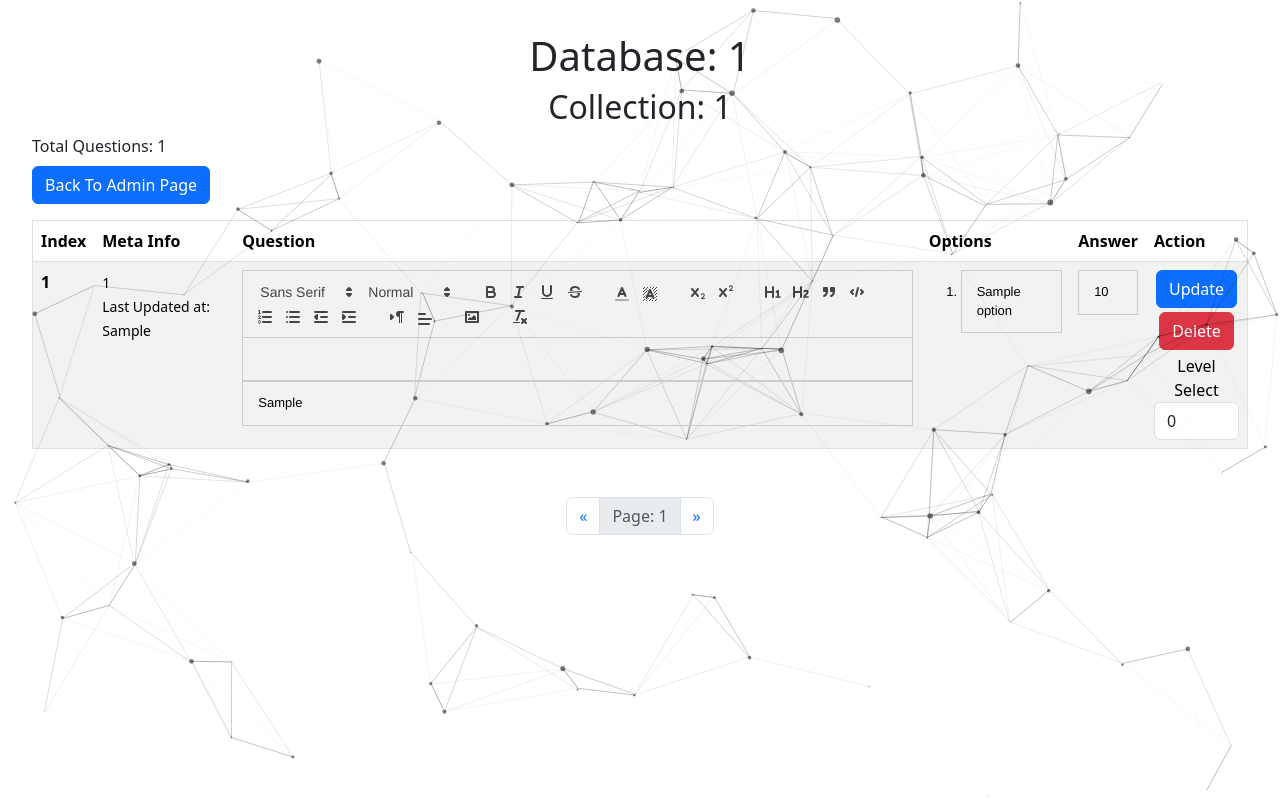
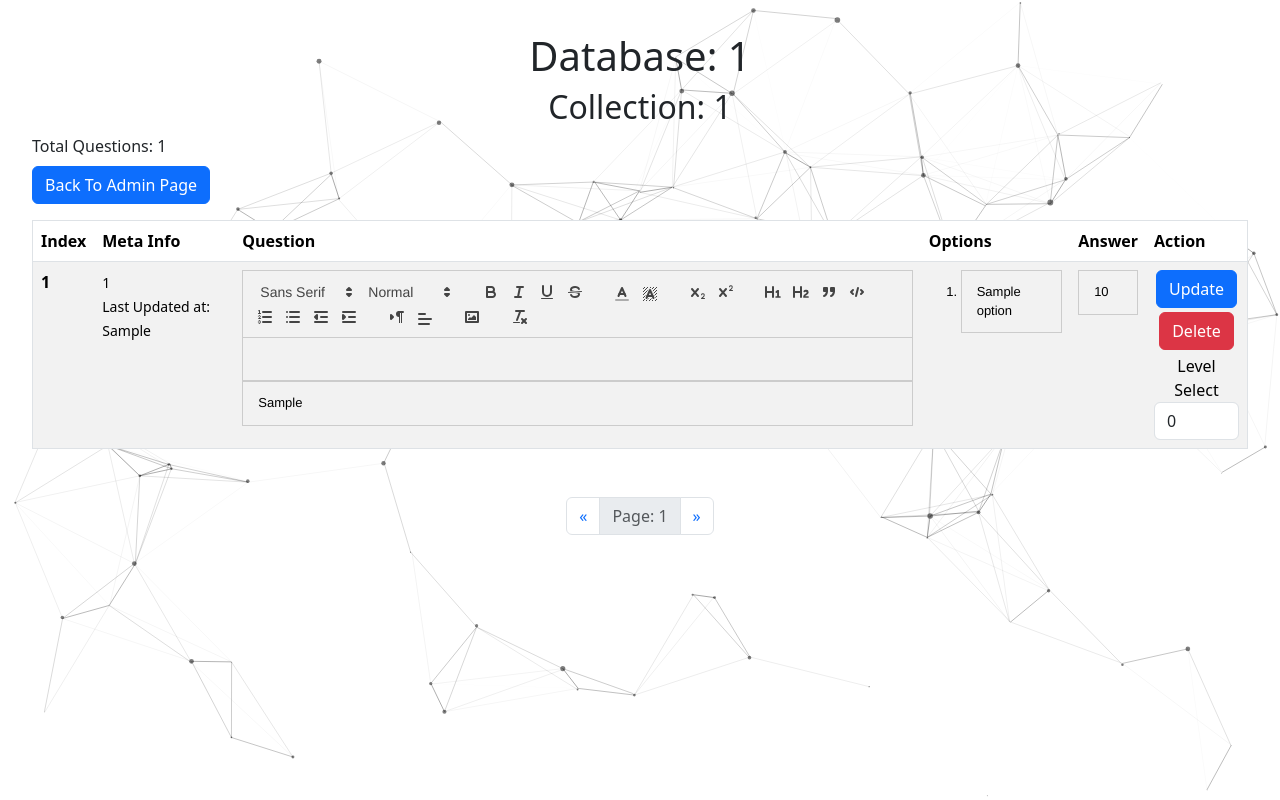
Before and after one commit to rtk-rnjn/website-test, a Flask app: page /admin-page/1/1 in a window 1280 px wide. Run offline with Flask 3, Linux system fonts and the light colour scheme; a user stored in the database is signed in; a database or web service that is not in the repository returns one stand-in record (values such as "Sample title"); parts of the project's set-up code (start-up, migrations or seed data) failed here and were passed over; some libraries are stand-ins or nearby versions.

Commit message:
Update particles-js class in base.html

```diff
--- a/src/templates/admin_page_db_col.html
+++ b/src/templates/admin_page_db_col.html
@@ -29,7 +29,7 @@
     </div>
     <div class="row">
         <div class="col-12">
-                <table class="table table-striped border border-1">
+            <table class="table table-striped border border-1 bg-light opacity-100">
                 <thead>
                     <tr>
                         <th scope="col">Index</th>
@@ -81,13 +81,13 @@
                                 Update
                             </button>
                             <br>
-                                    <button class="btn btn-danger mb-1"
-                                            onclick="onDeleteQuestion('{{ database }}', '{{ collection }}', '{{ document._id|string }}')">
+                            <button class="btn btn-danger mb-1" onclick="onDeleteQuestion('{{ database }}', '{{ collection }}', '{{ document._id|string }}')">
                                 Delete
                             </button>
                             <br>
                             <div class="form-group">
                                 <label for="level-control-{{ outer_index }}">Level Select</label>
+                                {% if document.l %}
                                 {% if document.l | int == 1 %}
                                 <select class="form-control" id="level-control-{{ outer_index }}">
                                     <option value="0">0</option>
@@ -100,6 +100,13 @@
                                     <option value="1">1</option>
                                     <option value="2" selected>2</option>
                                 </select>
+                                {% else %}
+                                <select class="form-control" id="level-control-{{ outer_index }}">
+                                    <option value="0">0</option>
+                                    <option value="1">1</option>
+                                    <option value="2">2</option>
+                                </select>
+                                {% endif %}
                                 {% else %}
                                 <select class="form-control" id="level-control-{{ outer_index }}">
                                     <option value="0">0</option>
@@ -122,12 +129,8 @@
             <li class="page-item">
                 {% set i_skip = skip|int + 10 %}
                 {% set d_skip = skip|int - 10 %}
-                    {% if d_skip < 0 %}
-                        {% set d_skip = 0 %}
-                    {% endif %}
-                    <a class="page-link"
-                       href="{{ url_for('admin_page_db_col', database=database, collection=collection, skip=d_skip, limit=limit) }}"
-                       aria-label="Previous">
+                {% if d_skip < 0 %} {% set d_skip=0 %} {% endif %} <a class="page-link"
+                    href="{{ url_for('admin_page_db_col', database=database, collection=collection, skip=d_skip, limit=limit) }}" aria-label="Previous">
                     <span aria-hidden="true">&laquo;</span>
                     </a>
             </li>
@@ -135,9 +138,7 @@
                 <a class="page-link disabled" href="#" aria-disabled="true">Page: {{ skip|int // limit|int + 1 }}</a>
             </li>
             <li class="page-item">
-                    <a class="page-link"
-                       href="{{ url_for('admin_page_db_col', database=database, collection=collection, skip=i_skip, limit=limit) }}"
-                       aria-label="Next">
+                <a class="page-link" href="{{ url_for('admin_page_db_col', database=database, collection=collection, skip=i_skip, limit=limit) }}" aria-label="Next">
                     <span aria-hidden="true">&raquo;</span>
                 </a>
             </li>
@@ -150,7 +151,7 @@
     hljs.highlightAll();
     var editors = [];
 
-        document.addEventListener('DOMContentLoaded', function() {
+    document.addEventListener('DOMContentLoaded', function () {
         let i = 1;
         const options = {
             modules: {
--- a/src/templates/base.html
+++ b/src/templates/base.html
@@ -27,7 +27,7 @@
 </head>
 
 <body class="d-flex flex-column h-100">
-    <div id="particles-js" class="position-fixed h-100">
+    <div id="particles-js" class="position-fixed h-100 z-n1">
     </div>
     <main class="flex-shrink-0">
         {% block body %}{% endblock %}
```
Lines whose indentation alone changed are shown as unchanged.
